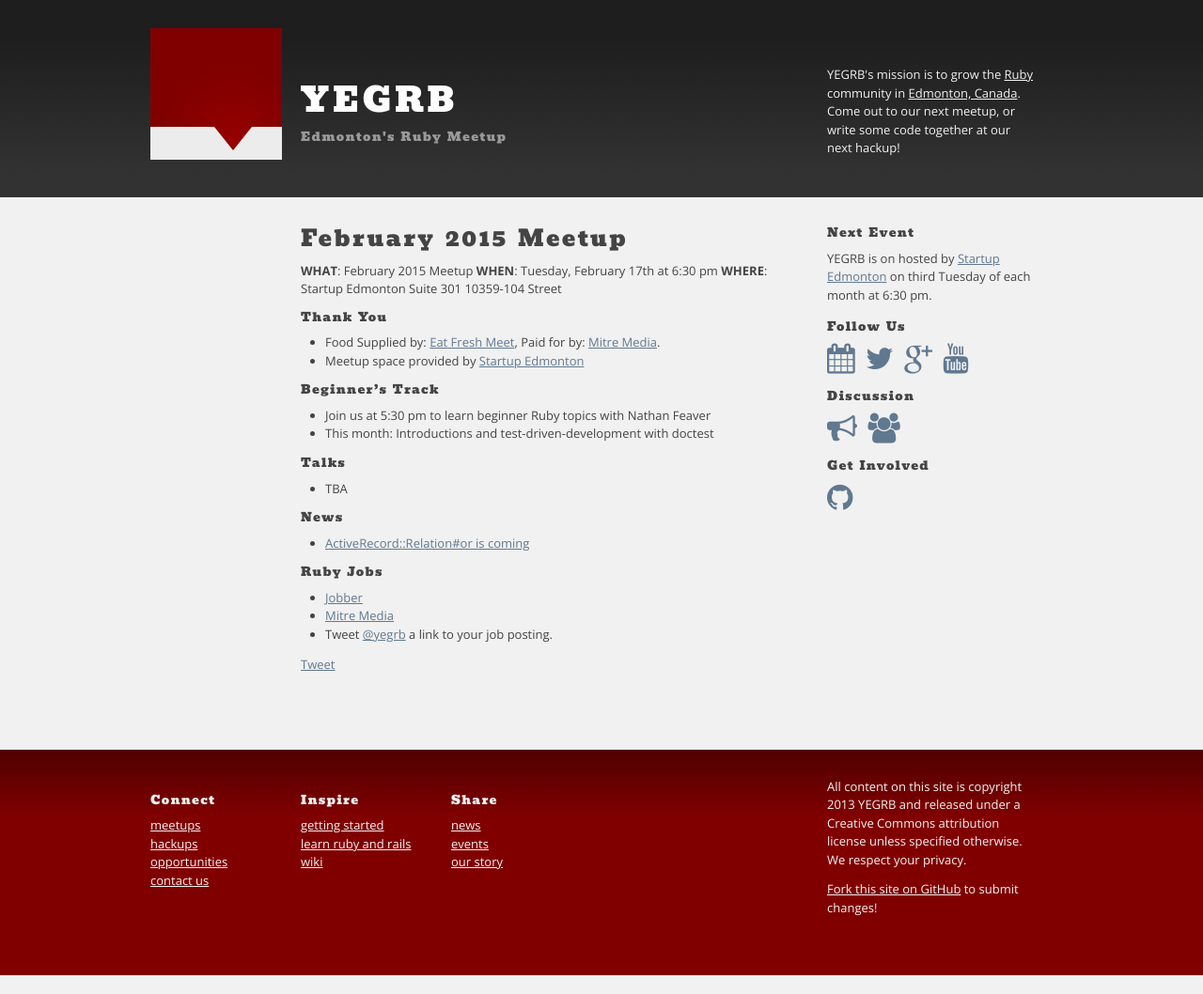
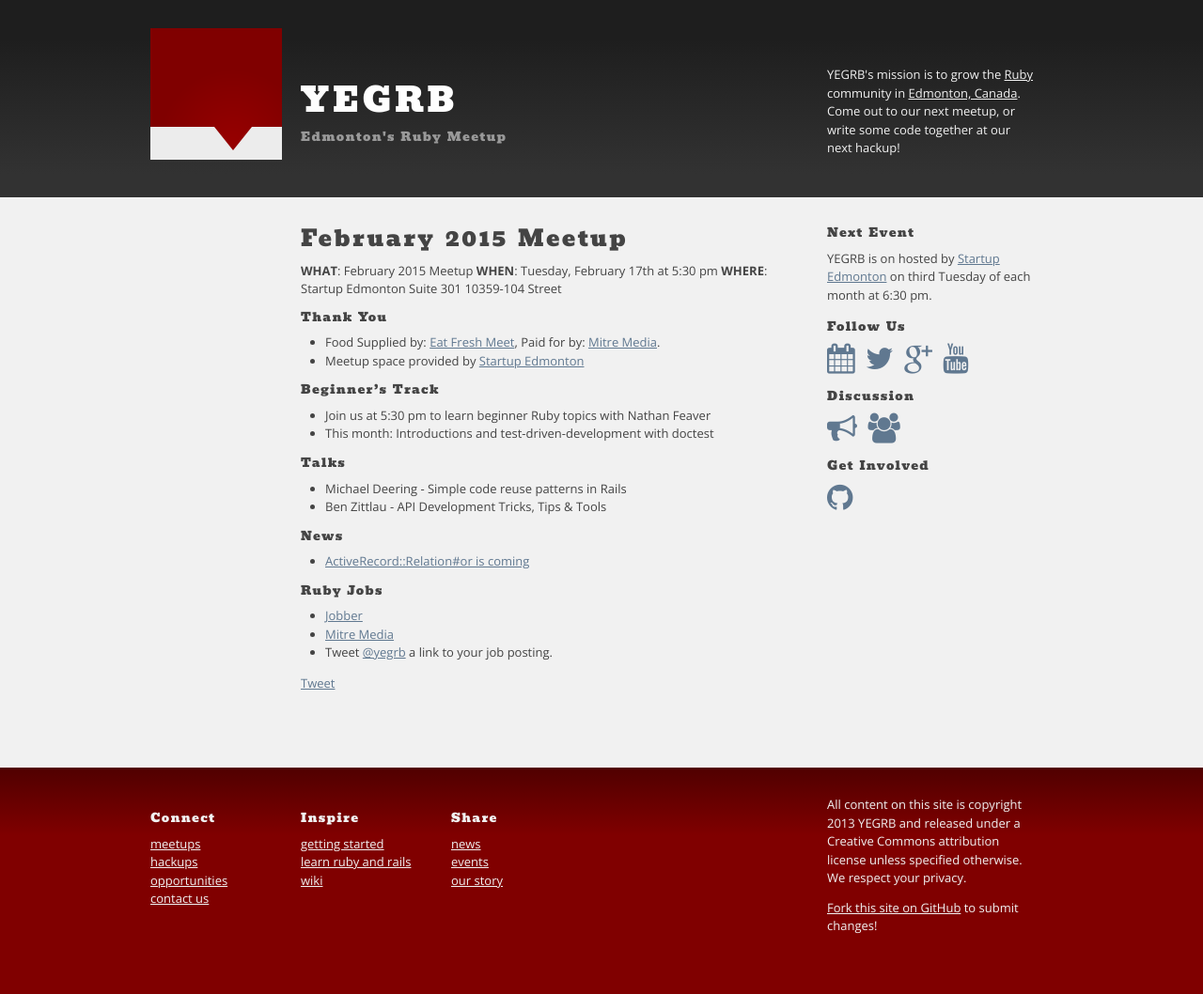
Before and after one commit to yegrb/yegrb.github.io, a Jekyll site: the page built from _posts/2015-02-17-february.markdown, in a window 1280 px wide. Shown: the whole page at 94% size. Built offline with Jekyll 4.4.1, drawn with Linux system fonts in a browser that asks for light colours; nearby versions of some CDN libraries; Markdown is read by kramdown in place of the engine named in the settings; comment, search, counter and statistics services are not loaded.

Commit message:
Added main talks and updated the time.

```diff
--- a/_posts/2015-02-17-february.markdown
+++ b/_posts/2015-02-17-february.markdown
@@ -5,7 +5,7 @@ category: meetups
 ---
 
  **WHAT**: February 2015 Meetup
- **WHEN**: Tuesday, February 17th at 6:30 pm
+ **WHEN**: Tuesday, February 17th at 5:30 pm
  **WHERE**: Startup Edmonton Suite 301 10359-104 Street
 
  {% comment %}[RSVP via the Startup Edmonton Meetup page](http://www.meetup.com/startupedmonton/events/219469205/).{% endcomment %}
@@ -22,7 +22,8 @@ category: meetups
 
 ## Talks
 
-* TBA
+* Michael Deering - Simple code reuse patterns in Rails
+* Ben  Zittlau - API Development Tricks, Tips & Tools
 
 ## News
 
```
